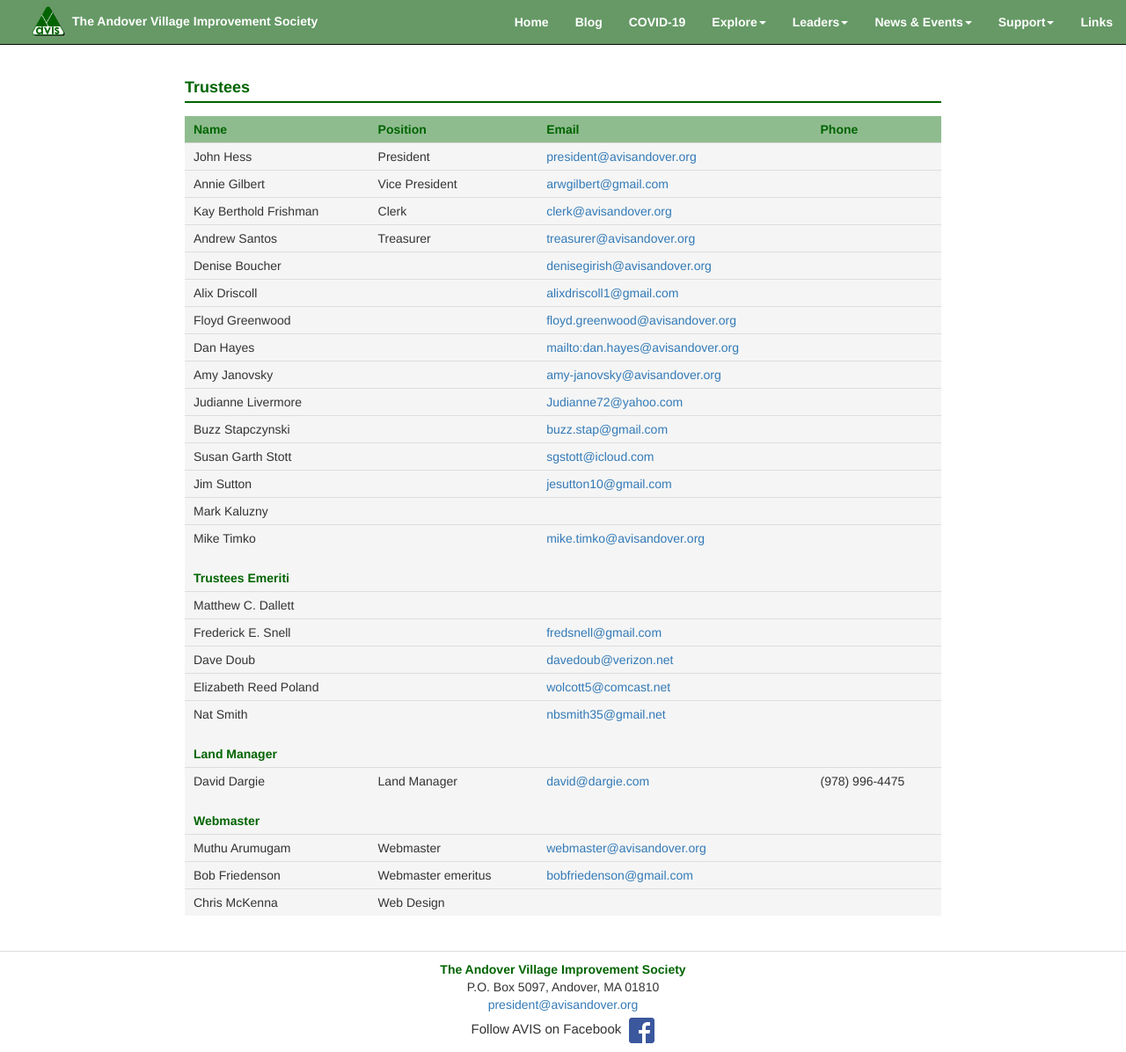
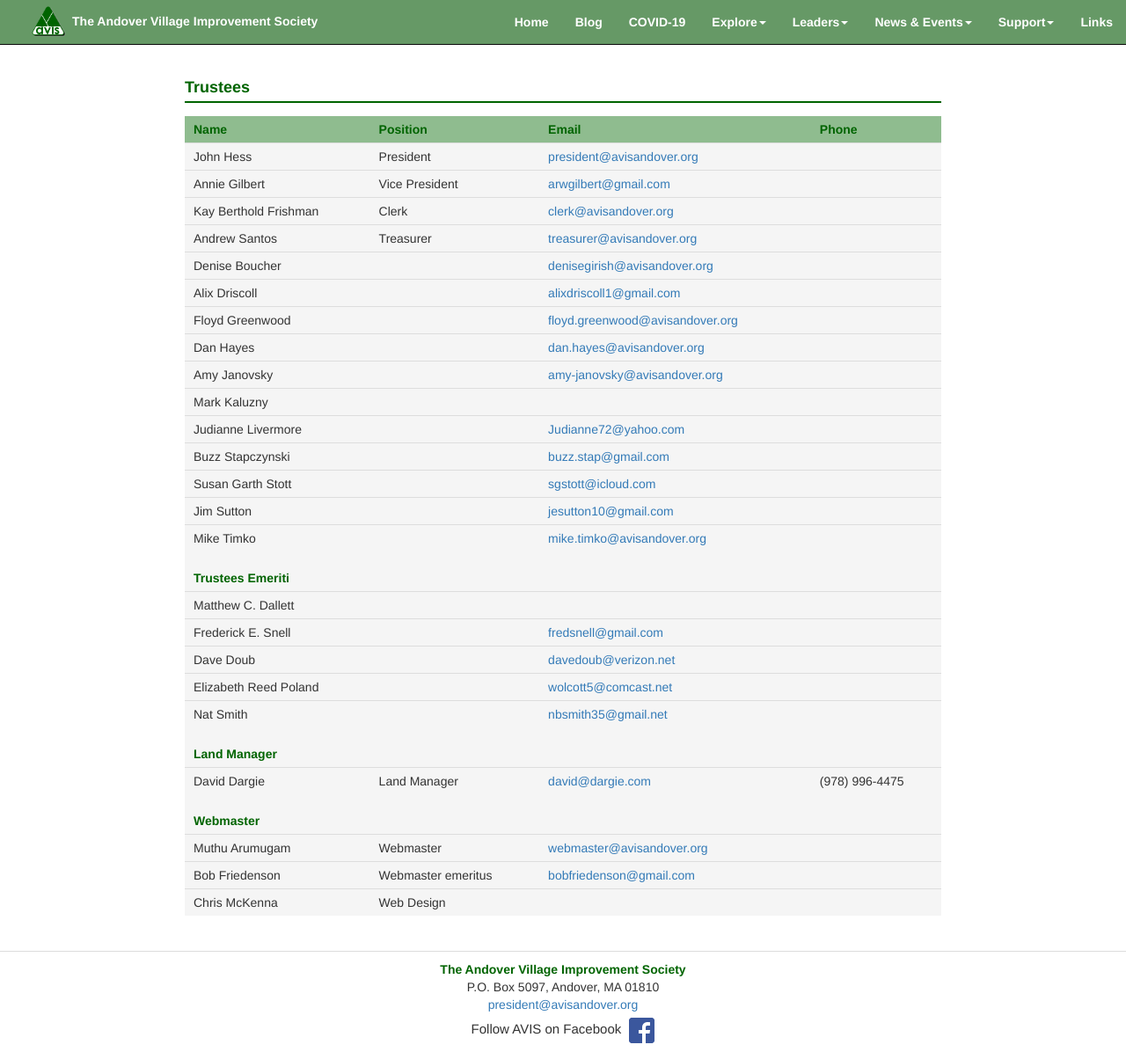
Before and after one commit to avisandover/avis-website, a Jekyll site: the page built from trustees.html, in a window 1280 px wide and 1196 px high. Shown: the whole window at 88% size. Built offline with Jekyll 4.4.1, drawn with Linux system fonts in a browser that asks for light colours; nearby versions of some CDN libraries.

Commit message:
Added corrections Trustees

```diff
--- a/trustees.html
+++ b/trustees.html
@@ -61,13 +61,19 @@ title: AVIS Trustees
       <tr>
         <td>Dan Hayes</td>
         <td></td>
-        <td><a href="mailto:mailto:Dan.Hayes@avisandover.org">mailto:dan.hayes@avisandover.org</a></td>
+        <td><a href="mailto:mailto:Dan.Hayes@avisandover.org">dan.hayes@avisandover.org</a></td>
         <td></td>
       </tr>
       <tr>
         <td>Amy Janovsky</td>
         <td></td>
         <td><a href="mailto:amy-janovsky@avisandover.org">amy-janovsky@avisandover.org</a></td>
+        <td></td>
+      </tr>
+      <tr>
+        <td>Mark Kaluzny</td>
+        <td></td>
+        <td></td>
         <td></td>
       </tr>
       <tr>
@@ -92,12 +98,6 @@ title: AVIS Trustees
         <td>Jim Sutton</td>
         <td></td>
         <td><a href="mailto:jesutton10@gmail.com">jesutton10@gmail.com</a></td>
-        <td></td>
-      </tr>
-      <tr>
-        <td>Mark Kaluzny</td>
-        <td></td>
-        <td></td>
         <td></td>
       </tr>
       <tr>
```
